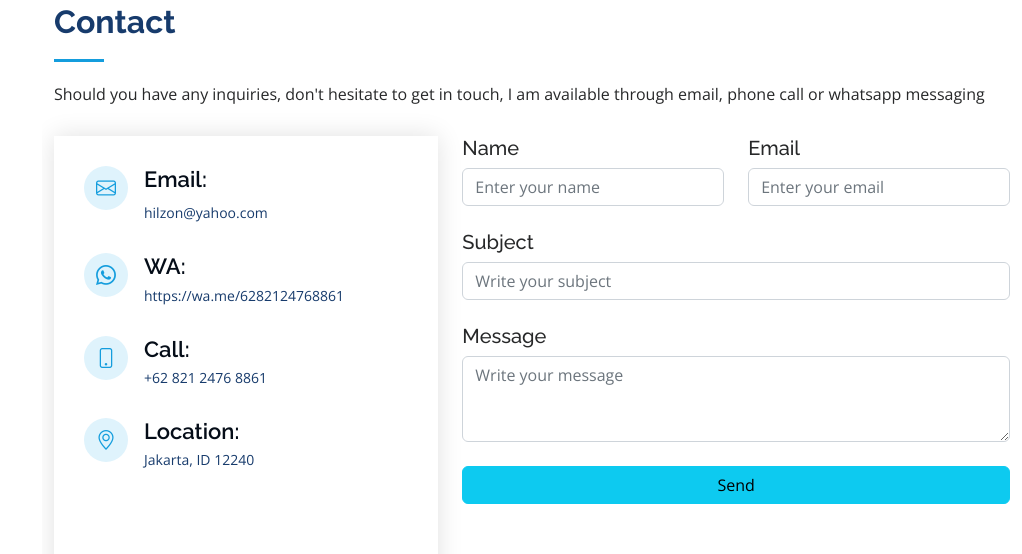
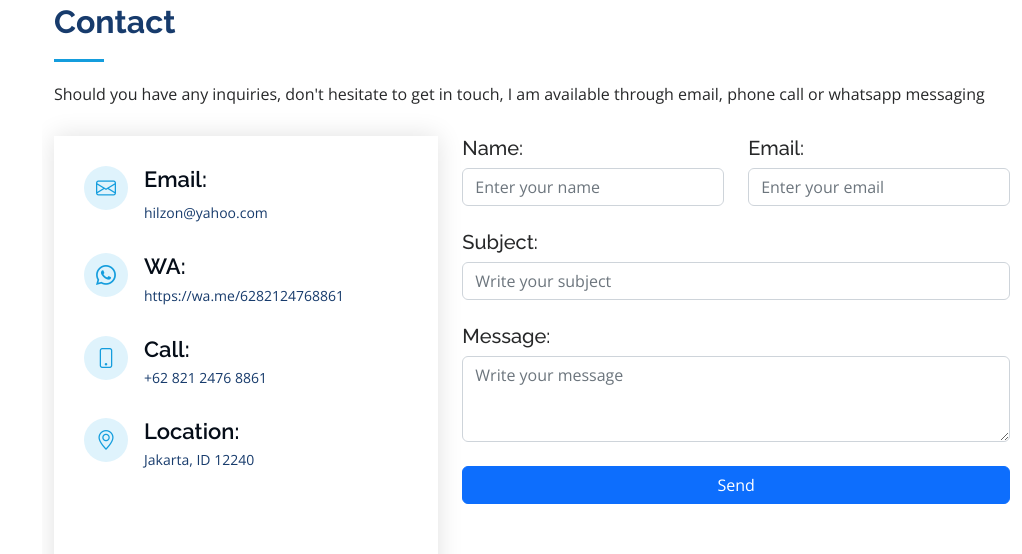
Before and after one commit to hilzonlanin/portfolio, a plain HTML site: page index.html in a window 1280 px wide. Shown: the part 4425-4979 px from the top of the page, without its empty margins (258-1280 px from the left). Drawn offline with nearby package versions, Linux system fonts and the light colour scheme; grey boxes are pictures that could not be loaded.

Commit message:
update link 2

```diff
--- a/index.html
+++ b/index.html
@@ -725,24 +725,24 @@
           <div class="col-lg-7 mt-5 mt-lg-0 align-items-stretch">
             <div class="row">
               <div class="form-group col-md-6">
-                <h5 for="name">Name</h5>
+                <h5 for="name">Name:</h5>
                 <input type="text" class="form-control" id="name" placeholder="Enter your name" required>
               </div>
               <div class="form-group col-md-6">
-                <h5 for="email">Email</h5>
+                <h5 for="email">Email:</h5>
                 <input type="email" class="form-control" id="email" placeholder="Enter your email" required>
               </div>
             </div>
             <div class="form-group mt-4">
-              <h5 for="subject">Subject</h5>
+              <h5 for="subject">Subject:</h5>
               <input type="text" class="form-control" id="subject" placeholder="Write your subject" required>
             </div>
             <div class="form-group mt-4">
-              <h5 for="message">Message</h5>
+              <h5 for="message">Message:</h5>
               <textarea id="message" rows="3" class="form-control" placeholder="Write your message"></textarea>
             </div>
             <div class="text-center mt-4">
-              <button class="btn btn-info" style="width:100%" onclick="sendMail()">Send</button>
+              <button class="btn btn-primary" style="width:100%" onclick="sendMail()">Send</button>
             </div>
           </div>
 
```
